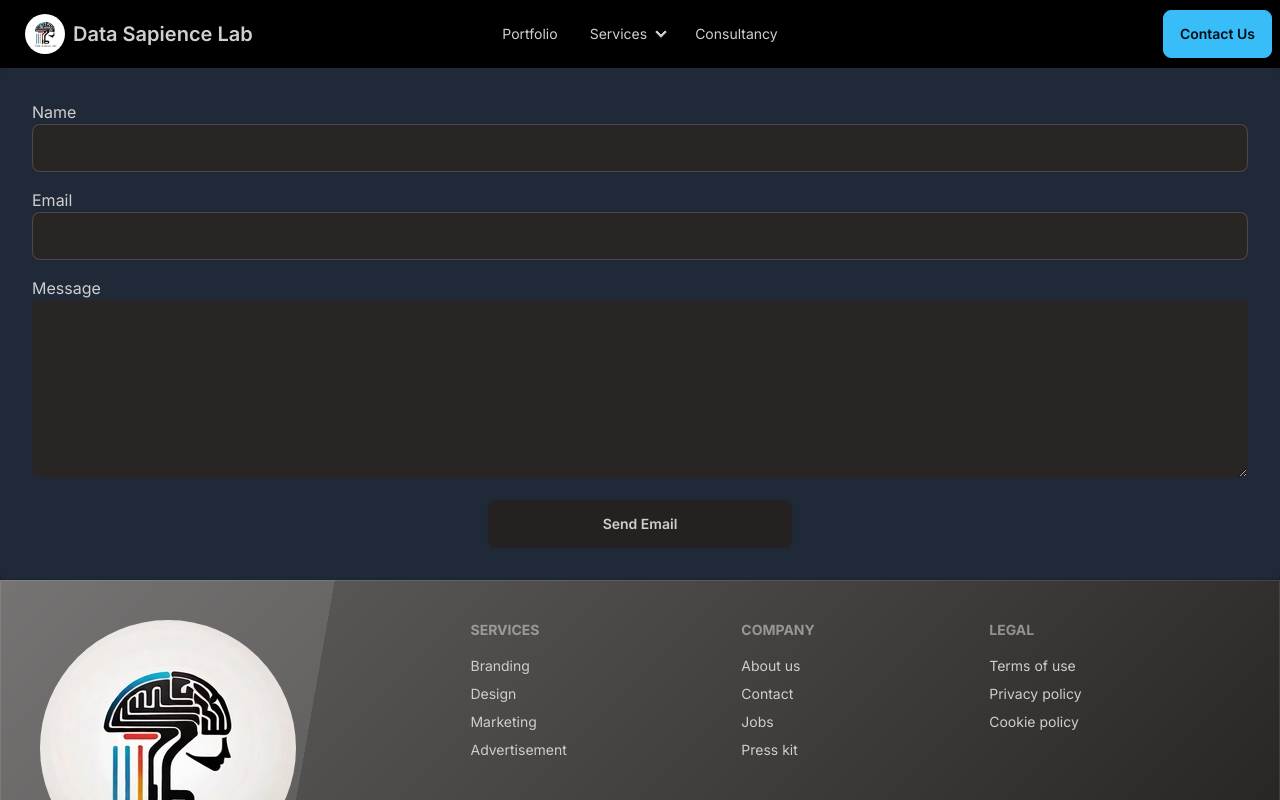
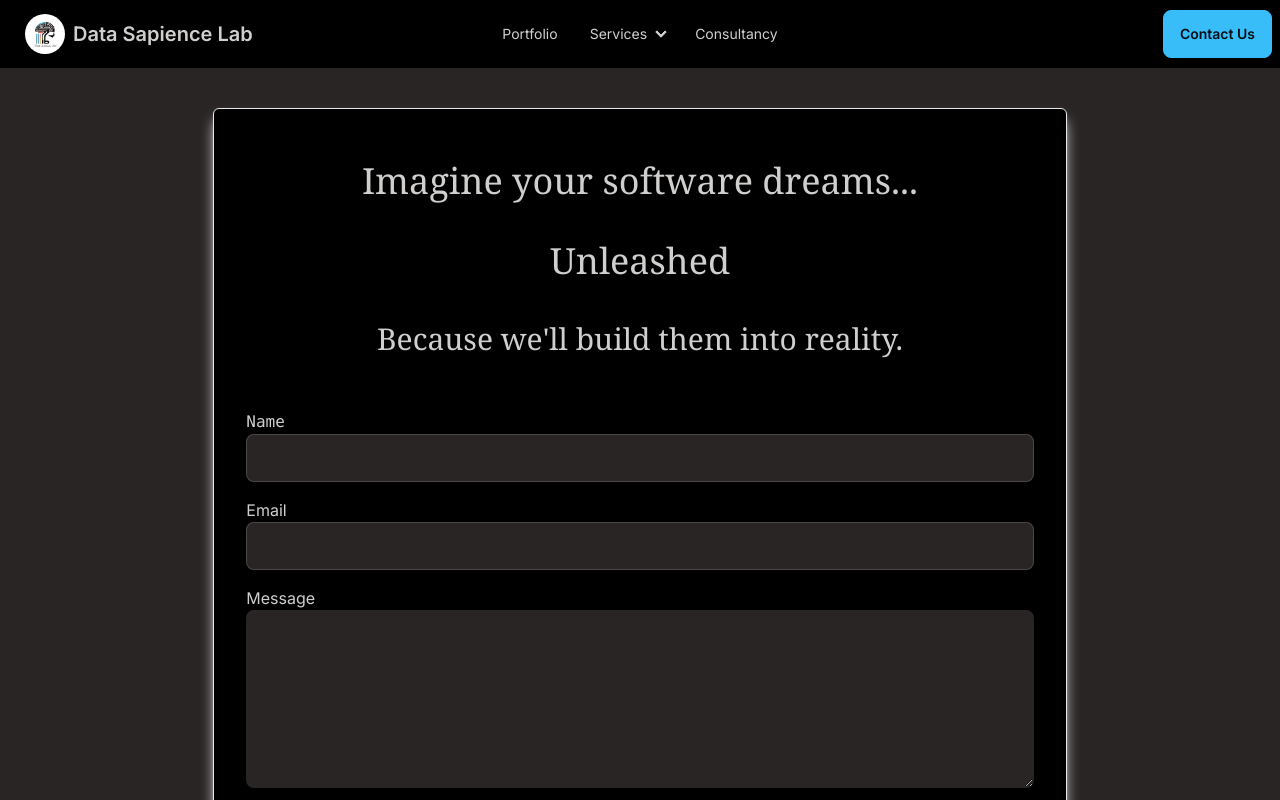
Before and after one commit to datasapiencelab/datasapiencelabweb, a Next.js app: page /contactus in a window 1280 px wide. Shown: the top 800 px of the page. Built offline with nearby package versions, Linux system fonts and the light colour scheme.

Commit message:
Build the contact us page fully. Used webp to increase site loading speed.

```diff
--- a/src/app/components/emailform.jsx
+++ b/src/app/components/emailform.jsx
@@ -21,10 +21,19 @@ const EmailForm = () => {
   return (
     <form
       onSubmit={handleSubmit}
-      className="p-8 bg-gray-800 shadow-md rounded-md mx-auto"
+      className="p-8 bg-black shadow-lg rounded-md mx-auto border m-10 w-2/3 shadow-white hover:shadow-secondary"
     >
-      <div className="mb-4">
-        <label htmlFor="name" className="">
+    <div className="text-center font-serif text-4xl p-5">
+        Imagine your software dreams...
+    </div>
+    <div className="text-center font-serif text-4xl p-5">
+        Unleashed
+    </div>
+    <div className="text-center font-serif text-3xl p-5">
+        Because we'll build them into reality.
+    </div>
+      <div className="mb-4 mt-8">
+        <label htmlFor="name" className="font-mono">
           Name
         </label>
         <input
@@ -34,7 +43,7 @@ const EmailForm = () => {
           value={formData.name}
           onChange={handleChange}
           required
-          className="input input-bordered w-full focus:outline-none focus:shadow-outline"
+          className="input input-bordered w-full focus:outline-none focus:border-secondary focus:shadow-secondary focus:shadow-sm"
         />
       </div>
       <div className="mb-4">
@@ -46,7 +55,7 @@ const EmailForm = () => {
           value={formData.email}
           onChange={handleChange}
           required
-          className="input input-bordered w-full focus:outline-none focus:shadow-outline"
+          className="input input-bordered w-full focus:outline-none focus:border-secondary focus:shadow-secondary focus:shadow-sm"
         />
       </div>
       <div className="mb-4">
@@ -58,15 +67,15 @@ const EmailForm = () => {
           onChange={handleChange}
           required
           rows="4"
-          className="textarea textarea-lg w-full focus:outline-none focus:shadow-outline"
+          className="textarea textarea-lg w-full focus:outline-none focus:border-secondary focus:shadow-secondary focus:shadow-sm"
         />
       </div>
       <div className="flex justify-center">
         <button
           type="submit"
-          className="btn btn-black w-1/4  hover:border-accent hover:shadow-accent hover:shadow-md hover:text-accent"
+          className="btn btn-black w-1/4  hover:border-secondary hover:shadow-secondary hover:shadow-md hover:text-secondary"
         >
-          Send Email
+          Send Message
         </button>
       </div>
     </form>
--- a/src/app/components/herosection.jsx
+++ b/src/app/components/herosection.jsx
@@ -1,5 +1,5 @@
 import React from "react";
-import backgroundImage from "/public/databackground2.jpg";
+import backgroundImage from "/public/databackground2.webp";
 
 const HomePageHeroSection = () => {
   return (
```
Also changed, not shown: public/databackground.webp (added), public/databackground2.webp (added).
